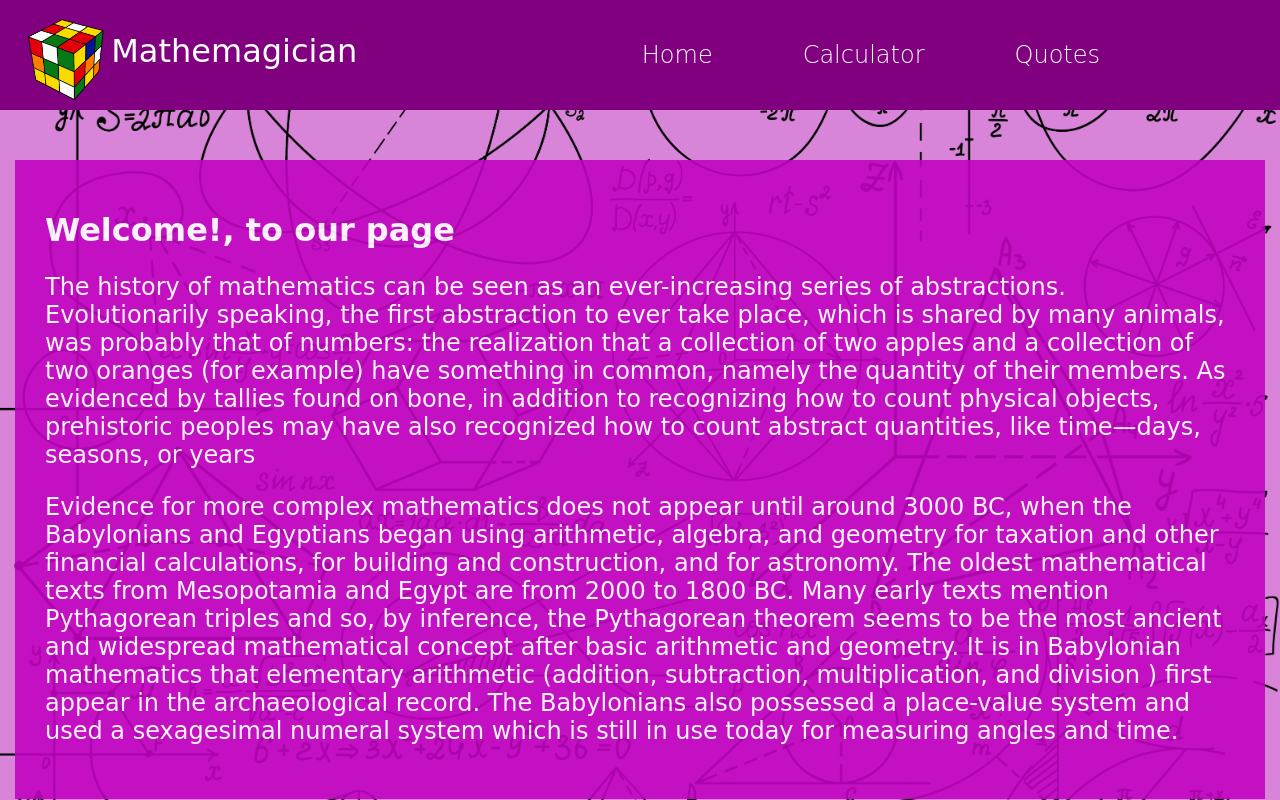
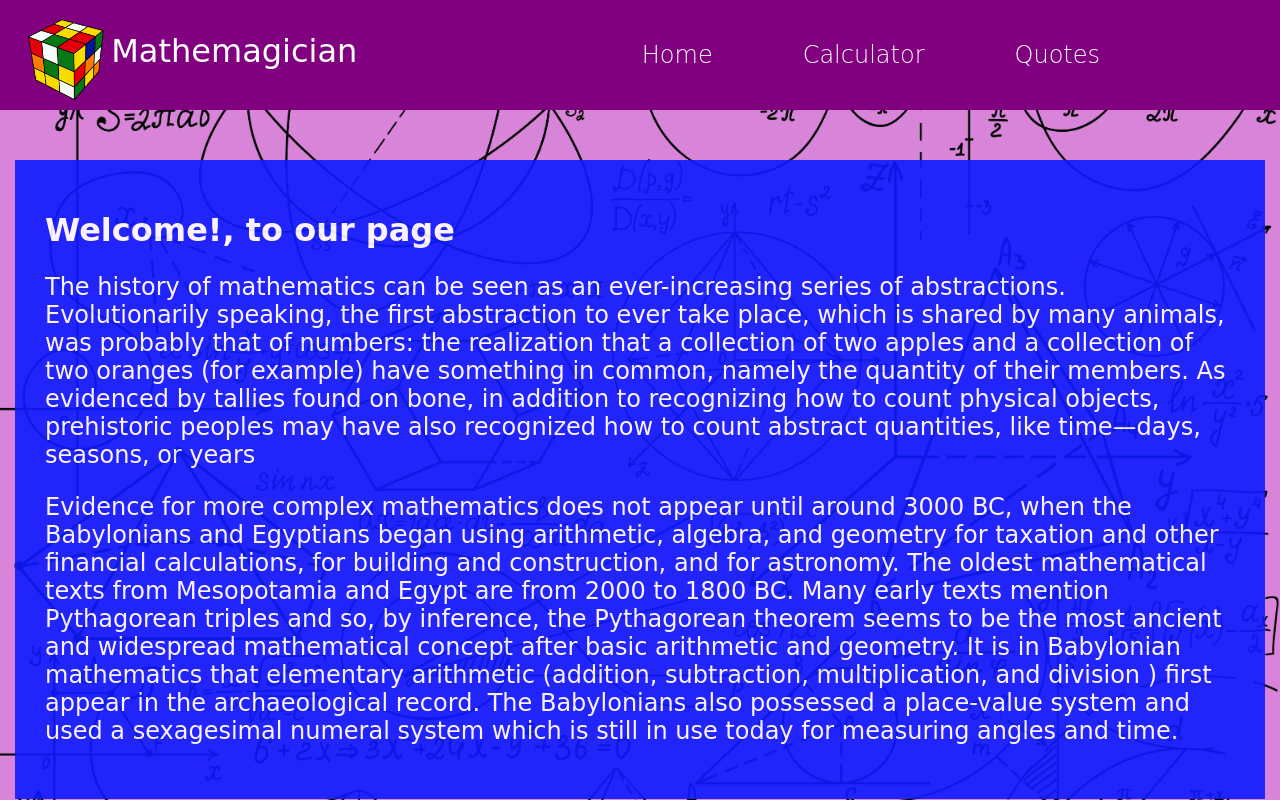
Before and after one commit to gilco91/calculator-test, a React (Create React App) app: page / in a window 1280 px wide. Built offline with nearby package versions, Linux system fonts and the light colour scheme; the HTML template or start-up script is replaced by a standard one.

Commit message:
change to blue

```diff
--- a/src/App.css
+++ b/src/App.css
@@ -1,6 +1,6 @@
 .desc-main {
   margin: 0 15px 0 15px;
-  background-color: rgb(192, 4, 192);
+  background-color: rgb(15, 27, 255);
   padding: 30px;
   opacity: 0.9;
 }
```
